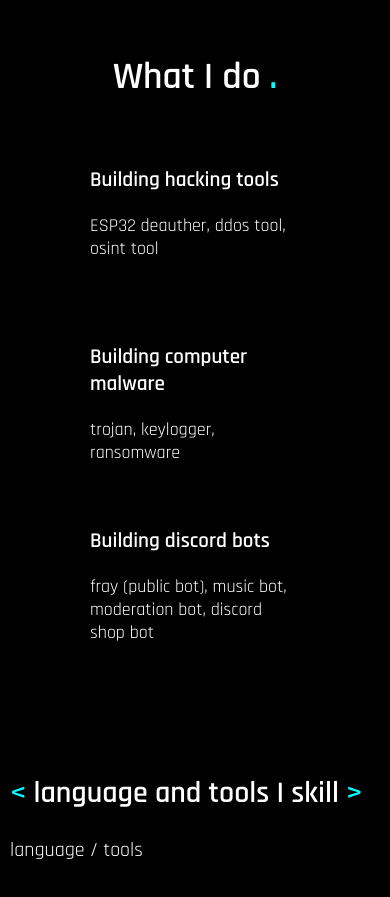
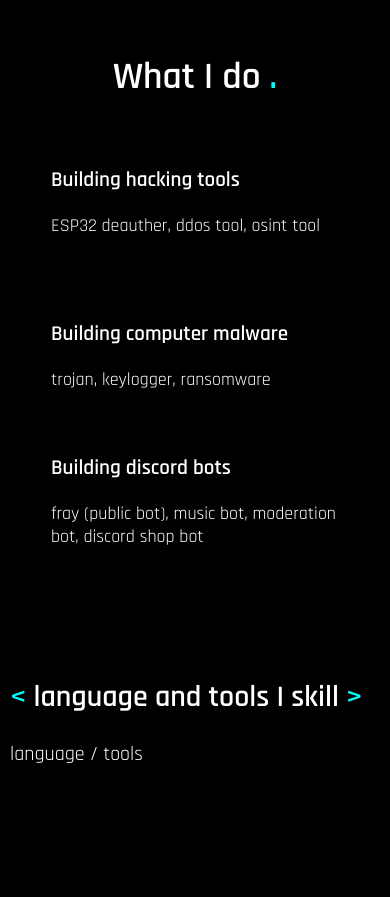
Before and after one commit to 0xsh1n/0xsh1n, a plain HTML site: page index.html in a window 390 px wide. Shown: the part 1860-2757 px from the top of the page. Drawn offline with nearby package versions, Linux system fonts and the light colour scheme.

Commit message:
Update styles.css

```diff
--- a/styles.css
+++ b/styles.css
@@ -284,8 +284,8 @@ display: flex;
 }
 .hobbies-box,
   .hobbies-box2 {
-    width: auto;
-    max-width: 60%;
+    width: 80%;
+
     margin: 0 20px;
     padding: 10px;
     align-items: center;
```
